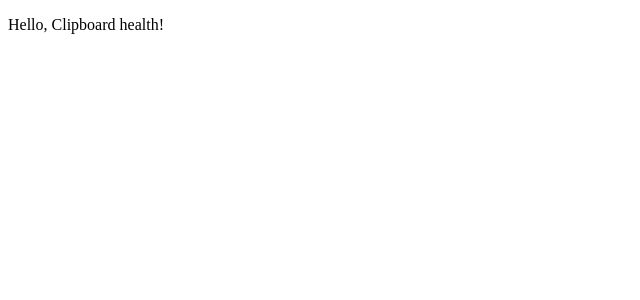
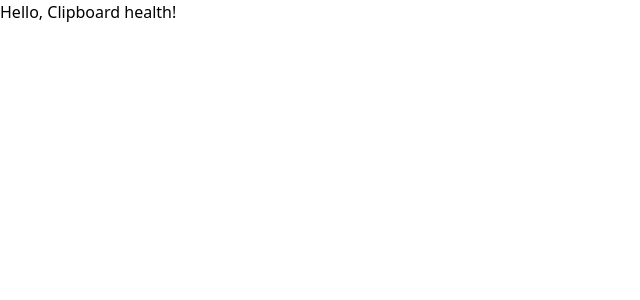
Before and after one commit to vineethasok/vineeth-asokkumar-2021-02-18, a Next.js app: page / in a window 1280 px wide. Shown: the top 300 px of the page, without its empty margins (0-640 px from the left). Built offline with nearby package versions, Linux system fonts and the light colour scheme.

Commit message:
Add Tailwindcss

```diff
--- a/package.json
+++ b/package.json
@@ -11,5 +11,10 @@
     "next": "10.0.3",
     "react": "17.0.1",
     "react-dom": "17.0.1"
+  },
+  "devDependencies": {
+    "autoprefixer": "^10.2.4",
+    "postcss": "^8.2.6",
+    "tailwindcss": "^2.0.3"
   }
 }
--- a/pages/_app.js
+++ b/pages/_app.js
@@ -1,3 +1,5 @@
+import '../styles/globals.css'
+
 function MyApp({ Component, pageProps }) {
   return <Component {...pageProps} />
 }
--- /dev/null
+++ b/postcss.config.js
@@ -0,0 +1,6 @@
+module.exports = {
+  plugins: {
+    tailwindcss: {},
+    autoprefixer: {},
+  },
+}
--- /dev/null
+++ b/styles/globals.css
@@ -0,0 +1,3 @@
+@tailwind base;
+@tailwind components;
+@tailwind utilities;
--- /dev/null
+++ b/tailwind.config.js
@@ -0,0 +1,11 @@
+module.exports = {
+  purge: ['./pages/**/*.{js,ts,jsx,tsx}', './components/**/*.{js,ts,jsx,tsx}'],
+  darkMode: false, // or 'media' or 'class'
+  theme: {
+    extend: {},
+  },
+  variants: {
+    extend: {},
+  },
+  plugins: [],
+}
```
Also changed, not shown: 1 other file (tests, documents, lock files or other folders).
